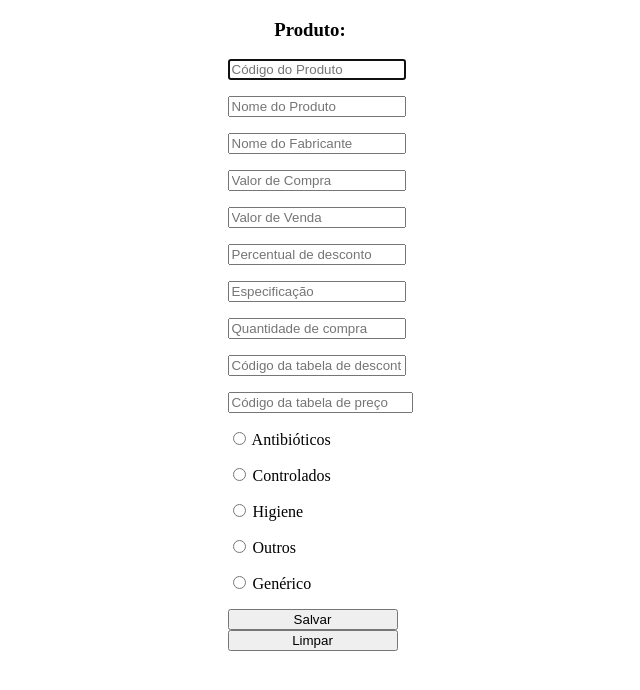
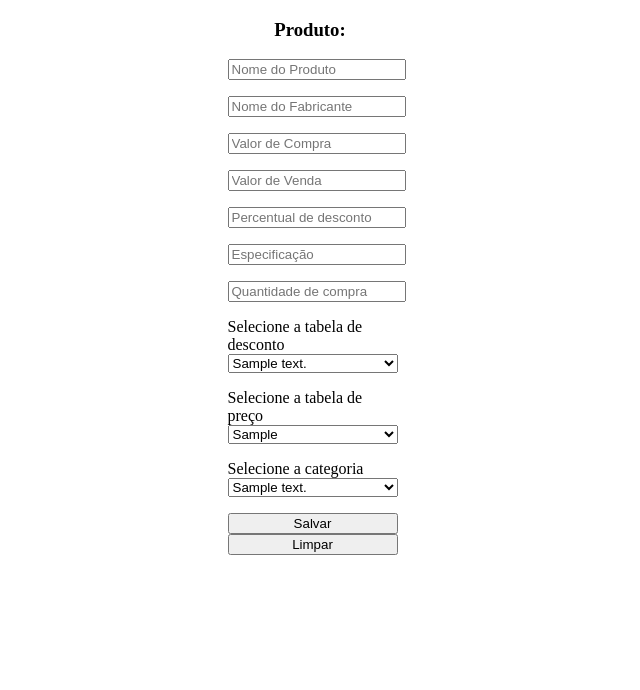
Before and after one commit to maikyramon/DBFarma, a PHP site: page /cadastroProduto.php in a window 1280 px wide. Shown: the top 690 px of the page, without its empty margins (330-970 px from the left). Run offline with PHP 8.4, Linux system fonts and the light colour scheme; tables that the repository leaves empty or names only in its code hold one stand-in row (values such as "Sample post"); some libraries are stand-ins or nearby versions.

Commit message:
ajustes cadastro de transacionador e produto

```diff
--- a/cadastroProduto.php
+++ b/cadastroProduto.php
@@ -10,23 +10,63 @@
 		<h3 align="center">Produto:</h3>
 
 		<form action="processaProduto.php" name="frmCadastroProduto" method="post">
-			<input type="text"   name="cod" placeholder="Código do Produto"            required="required" style="width: 170px" autofocus="autofocus"/><p>
-			<input type="text"   name="nom" placeholder="Nome do Produto"              required="required" style="width: 170px" maxlength="20"/><p>
-			<input type="text"   name="fab" placeholder="Nome do Fabricante"           required="required" style="width: 170px" /><p>
-			<input type="number" name="com" placeholder="Valor de Compra"              required="required" style="width: 170px" step='any'><p>
-			<input type="number" name="ven" placeholder="Valor de Venda"               required="required" style="width: 170px" step='any' /><p>
-			<input type="text"   name="des" placeholder="Percentual de desconto"       required="required" style="width: 170px" /><p>
-			<input type="text"   name="esp" placeholder="Especificação"                required="required" style="width: 170px" maxlength="20" /><p>
-			<input type="text"   name="qua" placeholder="Quantidade de compra"         required="required" style="width: 170px" /><p>
+			<input type="text"   name="nom" placeholder="Nome do Produto"        required="required" style="width: 170px" maxlength="20" /><p>
+			<input type="text"   name="fab" placeholder="Nome do Fabricante"     required="required" style="width: 170px" /><p>
+			<input type="number" name="com" placeholder="Valor de Compra"        required="required" style="width: 170px" step='any' /><p>
+			<input type="number" name="ven" placeholder="Valor de Venda"         required="required" style="width: 170px" step='any' /><p>
+			<input type="text"   name="des" placeholder="Percentual de desconto" required="required" style="width: 170px" /><p>
+			<input type="text"   name="esp" placeholder="Especificação"          required="required" style="width: 170px" maxlength="20" /><p>
+			<input type="text"   name="qua" placeholder="Quantidade de compra"   required="required" style="width: 170px" /><p>
+			<p>
+			<label> Selecione a tabela de desconto </label>
+			<select name="tbd" style="width: 170px">
+				<?php
+					require 'db/conexao.php';
+					global $conexao;
 
-			<input type="text"   name="tbd" placeholder="Código da tabela de desconto" required="required" style="width: 170px" autofocus="autofocus" />		<p>
-			<input type="text"   name="tbp" placeholder="Código da tabela de preço"    required="required" style="width: 170px/"><p>
+					$sql = $conexao->prepare("SELECT codtabdes, desctabdes from TABELA_DESCONTO");
+					$sql->execute();
+					$sql = $sql->fetchAll(PDO::FETCH_BOTH);
 
-			<input type="radio"  name="cat" value ="A" /> Antibióticos &nbsp;&nbsp; <p>
-			<input type="radio"  name="cat" value ="C" /> Controlados &nbsp;&nbsp; <p>
-			<input type="radio"  name="cat" value ="H" /> Higiene &nbsp;&nbsp; <p>
-			<input type="radio"  name="cat" value ="O" /> Outros &nbsp;&nbsp; <p>
-			<input type="radio"  name="cat" value ="G" /> Genérico <p><p>
+					foreach ($sql as $s){
+						echo '<option value="'. $s['codtabdes'] . '"> ' . $s['desctabdes'] . '</option>';
+					}
+				?>
+			</select>
+			<p>
+			<label> Selecione a tabela de preço </label>
+			<select name="tbp" style="width: 170px">
+				<?php
+					require 'db/conexao.php';
+					global $conexao;
+
+					$sql = $conexao->prepare("SELECT codtabpre, destabpre from TABELA_PRECO");
+					$sql->execute();
+					$sql = $sql->fetchAll(PDO::FETCH_BOTH);
+
+					foreach ($sql as $s){
+						echo '<option value="'. $s['codtabpre'] . '"> ' . $s['destabpre'] . '</option>';
+					}
+				?>
+			</select>
+			<p>
+			<label> Selecione a categoria </label>
+			<select name="cat" style="width: 170px">
+				<?php
+					require 'db/conexao.php';
+					global $conexao;
+
+					$sql = $conexao->prepare("SELECT codcat, descat from CATEGORIA");
+					$sql->execute();
+					$sql = $sql->fetchAll(PDO::FETCH_BOTH);
+
+					foreach ($sql as $s){
+						echo '<option value="'. $s['codcat'] . '"> ' . $s['descat'] . '</option>';
+					}
+				?>
+			</select>
+
+			<p><p>
 
 			<button name="btnsalvar" type="submit" style="width: 170px">Salvar</button>
 			<button name="btnlimpar" type="reset" style="width: 170px">Limpar</button>
```
Also changed, not shown: processaProduto.php (+51 -0 lines), processaTransicionador.php (+4 -5 lines).
